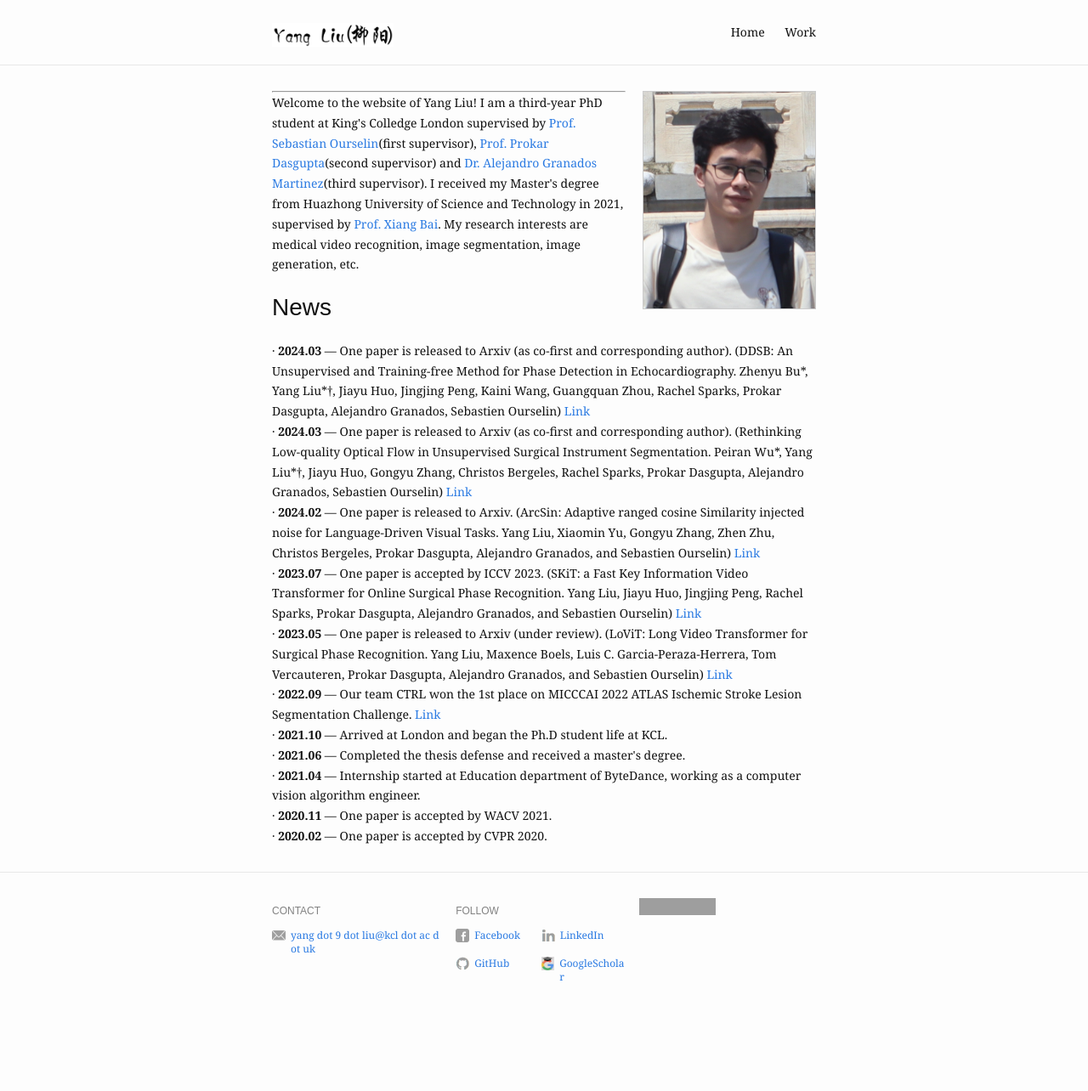
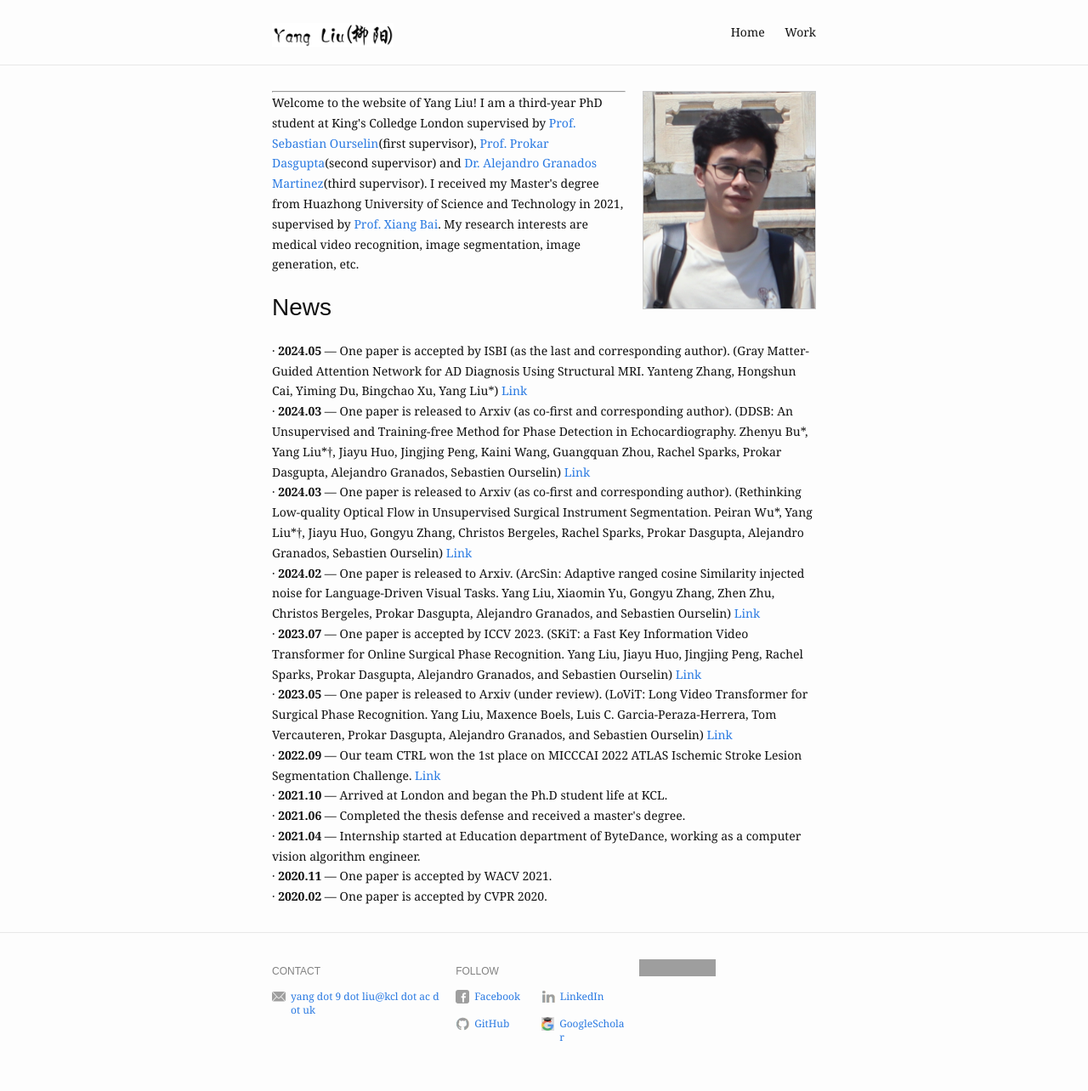
Before and after one commit to MRUIL/MRUIL.github.io, a Jekyll site: the page built from index.md, in a window 1280 px wide. Shown: the whole page at 85% size. Built offline with Jekyll 4.4.1, drawn with Linux system fonts in a browser that asks for light colours; before the commit the page ends 1213 px from its top, so only the background shows below that; grey boxes are pictures that could not be loaded.

Commit message:
Update index.md

```diff
--- a/index.md
+++ b/index.md
@@ -4,6 +4,9 @@ profile_picture:
   src: /assets/img/profile_fig_v3.jpg
   alt: website picture
 news-items:
+  - title: 2024.05
+    description: "One paper is accepted by ISBI (as the last and corresponding author). (Gray Matter-Guided Attention Network for AD Diagnosis Using Structural MRI. Yanteng Zhang, Hongshun Cai, Yiming Du, Bingchao Xu, Yang Liu*)"
+    link: https://ieeexplore.ieee.org/abstract/document/10635472
   - title: 2024.03
     description: "One paper is released to Arxiv (as co-first and corresponding author). (DDSB: An Unsupervised and Training-free Method for Phase Detection in Echocardiography. Zhenyu Bu*, Yang Liu*†, Jiayu Huo, Jingjing Peng, Kaini Wang, Guangquan Zhou, Rachel Sparks, Prokar Dasgupta, Alejandro Granados, Sebastien Ourselin)"
     link: https://arxiv.org/abs/2403.12787
```
